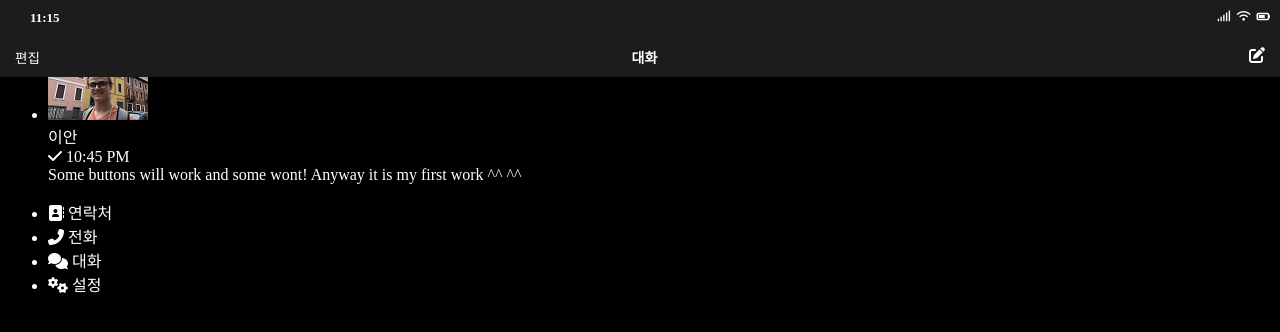
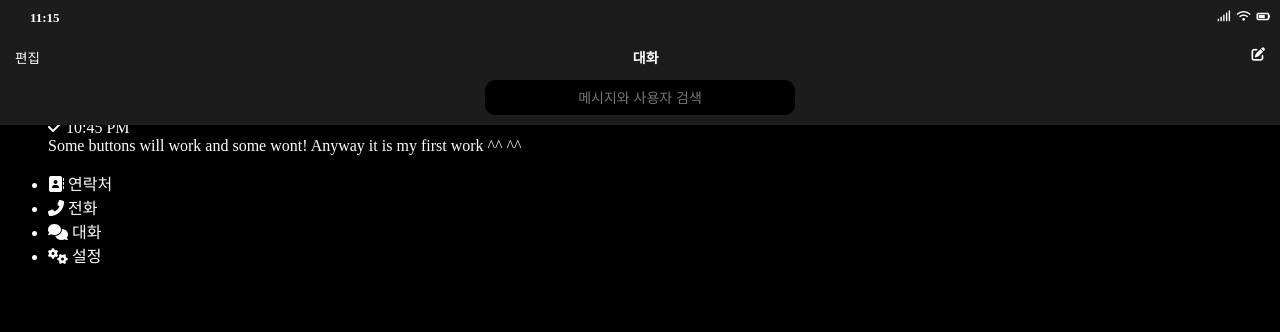
Before and after one commit to soyoungtherethere/telegram-clone, a plain HTML site: page index.html in a window 1280 px wide. Drawn offline with Linux system fonts and the light colour scheme.

Commit message:
search box css done

```diff
--- a/css/header.css
+++ b/css/header.css
@@ -6,7 +6,8 @@
   display: flex;
   justify-content: space-between;
   background-color: #1c1c1c;
-  padding: 10px 15px;
+  padding: 10px 15px 0px 15px;
+  height: 40px;
 }
 
 .header-text {
--- a/css/search-box.css
+++ b/css/search-box.css
@@ -1,9 +1,32 @@
 .search-box {
+  background-color: #1c1c1c;
+  position: fixed;
+  top: 77px;
+  left: 0px;
+  right: 0px;
   display: flex;
   justify-content: center;
   width: 100%;
+  height: 48px;
 }
 
 input[type="text"]::placeholder {
   text-align: center;
 }
+
+.input-box {
+  background-color: black;
+  height: 35px;
+  width: 310px;
+  border-radius: 10px;
+  border: none;
+  color: white;
+  font-size: 14px;
+  font-weight: 500px;
+  position: absolute;
+  bottom: 10px;
+}
+
+input:focus {
+  outline: none;
+}
--- a/index.html
+++ b/index.html
@@ -25,7 +25,7 @@
       <div class="header conversation">
         <span class="header-text header-left">편집</span>
         <span class="header-text header-center">대화</span>
-        <span class="header-icon header-right">
+        <span class="header-text header-right">
           <i class="fas fa-edit"></i>
         </span>
       </div>
```
